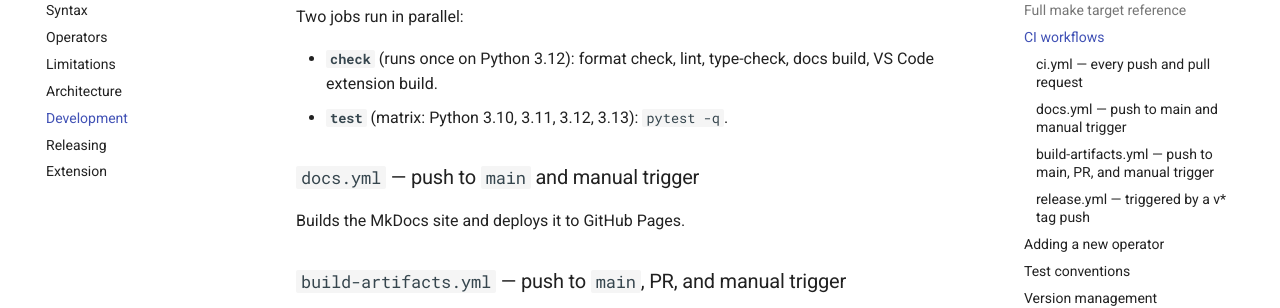
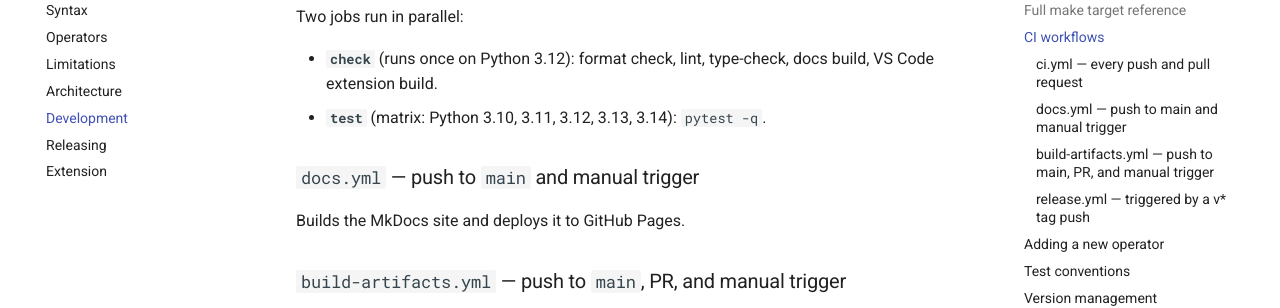
Before and after one commit to Davidxswang/torchshapeflow, an MkDocs documentation site: the page built from docs/development.md, in a window 1280 px wide and 900 px high, scrolled down 1600 px. Shown: the part 152-460 px from the top of the window. Built offline with MkDocs 1.6.1 and Material for MkDocs 9.7.7, drawn with Linux system fonts in a browser that asks for light colours.

Commit message:
add Python 3.14 to classifiers and CI test matrix

```diff
--- a/docs/development.md
+++ b/docs/development.md
@@ -52,7 +52,7 @@
 Two jobs run in parallel:
 
 - **`check`** (runs once on Python 3.12): format check, lint, type-check, docs build, VS Code extension build.
-- **`test`** (matrix: Python 3.10, 3.11, 3.12, 3.13): `pytest -q`.
+- **`test`** (matrix: Python 3.10, 3.11, 3.12, 3.13, 3.14): `pytest -q`.
 
 ### `docs.yml` — push to `main` and manual trigger
 
--- a/pyproject.toml
+++ b/pyproject.toml
@@ -16,6 +16,7 @@
   "Programming Language :: Python :: 3.11",
   "Programming Language :: Python :: 3.12",
   "Programming Language :: Python :: 3.13",
+  "Programming Language :: Python :: 3.14",
   "License :: OSI Approved :: MIT License",
   "Operating System :: OS Independent",
 ]
```
Also changed, not shown: 1 other file.
